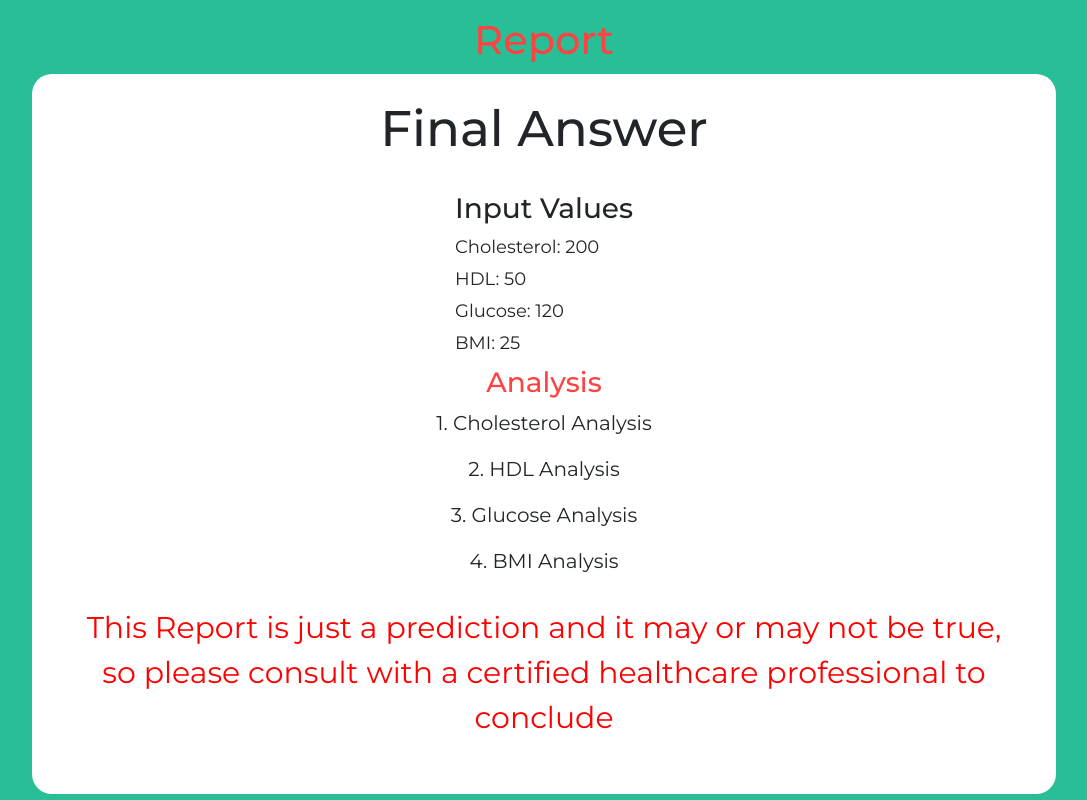
After one commit to arbasil05/Diabetica---final, a Django app: page /demo in a window 1280 px wide. The commit adds this page. Shown: the whole page, without its empty margins (96-1183 px from the left). Run offline with Django 4.2, Linux system fonts and the light colour scheme.

Commit message:
django changes done

```diff
--- /dev/null
+++ b/myproj/model/templates/demo.html
@@ -0,0 +1,94 @@
+<!DOCTYPE html>
+<html lang="en">
+<head>
+    <meta charset="UTF-8">
+    <meta name="viewport" content="width=device-width, initial-scale=1.0">
+    <title>Diabetica | Report</title>
+    <link rel="stylesheet" href="https://cdn.jsdelivr.net/npm/bootstrap@4.4.1/dist/css/bootstrap.min.css"
+        integrity="sha384-Vkoo8x4CGsO3+Hhxv8T/Q5PaXtkKtu6ug5TOeNV6gBiFeWPGFN9MuhOf23Q9Ifjh"
+        crossorigin="anonymous">
+        <link rel="preconnect" href="https://fonts.googleapis.com">
+    <link rel="preconnect" href="https://fonts.gstatic.com" crossorigin>
+    <link href="https://fonts.googleapis.com/css2?family=Montserrat:ital,wght@0,100..900;1,100..900&display=swap" rel="stylesheet">
+    <style>
+        body{
+            background-color:#28bf96;;
+            display: flex;
+            justify-content: center;
+            align-items: center;
+            flex-direction: column;
+            flex-wrap: wrap;
+            height: 100vh;
+            font-family: 'Montserrat';
+        }
+        .box{
+            background-color: white;
+            width: 80%;
+            height: 90%;
+            margin: 0 auto;
+            padding: 20px;
+            border-radius: 20px;
+            display: flex;
+            justify-content: space-evenly;
+            align-items: center;
+            flex-direction: column;
+        }
+        .title{
+            text-align: center;
+            font-size: 40px;
+            color: #ff4242;
+            margin-top: 10px;
+            margin-bottom: 10px;
+        }
+        .answer{
+            font-size: 50px;
+
+        }
+        .keypoints{
+            display: flex;
+            justify-content: flex-start;
+            align-items: center;
+            flex-direction: column;
+        }
+        .analysis{
+            color: #ff4242;
+        }
+        .cholestrol{
+            font-size: 20px;
+        }
+        .alert{
+            font-size: 30px;
+            color: red;
+            text-align: center;
+        }
+        .input-values {
+            margin-top: 20px;
+        }
+        .input-values p {
+            font-size: 18px;
+            margin: 5px 0;
+        }
+    </style>
+</head>
+<body>
+    <h1 class="title">Report</h1>
+    <div class="box">
+        <h2 class="answer">Final Answer</h2>
+        <div class="input-values">
+            <h3>Input Values</h3>
+            <p>Cholesterol: 200</p>
+            <p>HDL: 50</p>
+            <p>Glucose: 120</p>
+            <p>BMI: 25</p>
+        </div>
+        <div class="keypoints">
+            <h3 class="analysis">Analysis</h3>
+            <p class="cholestrol">1. Cholesterol Analysis</p>
+            <p class="cholestrol">2. HDL Analysis</p>
+            <p class="cholestrol">3. Glucose Analysis</p>
+            <p class="cholestrol">4. BMI Analysis</p>
+            <p class="alert">This Report is just a prediction and it may or may not be true, so please consult with a certified healthcare professional to conclude</p>
+        </div>
+    </div>
+</body>
+</html>
--- a/myproj/model/views.py
+++ b/myproj/model/views.py
@@ -19,6 +19,9 @@ def choice(request):
 
 def forms(request):
     return render(request,'form.html')
+
+def demo(request):
+    return render(request,'demo.html')
 
 def diabetes(request):
     if request.method == 'POST':
--- a/myproj/myproj/urls.py
+++ b/myproj/myproj/urls.py
@@ -8,7 +8,8 @@ urlpatterns = [
     path('',views.home),
     path('diabetes',views.diabetes),
     path('choice',views.choice),
-    path('forms',views.forms)
+    path('forms',views.forms),
+    path('demo',views.demo)
 ]
 
 if settings.DEBUG:
```
Also changed, not shown: myproj/model/templates/choice.html (+2 -7 lines), myproj/db.sqlite3.
